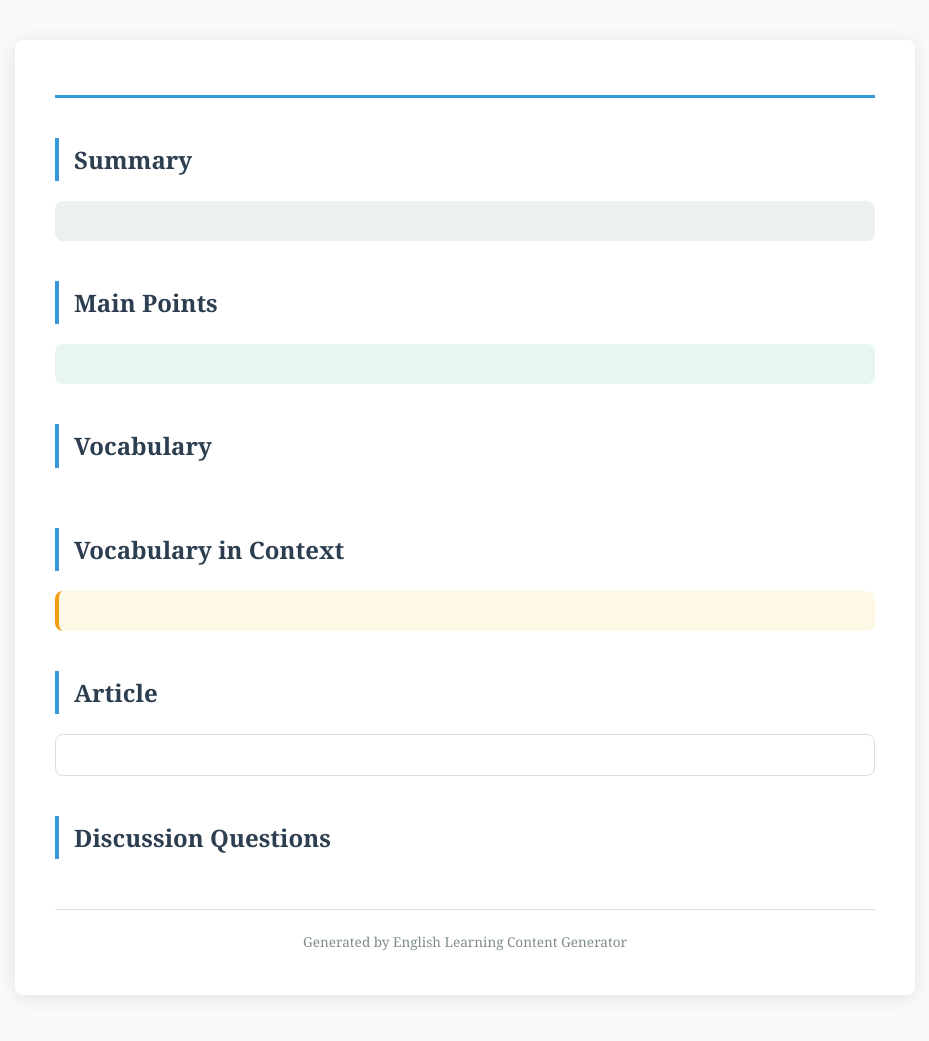
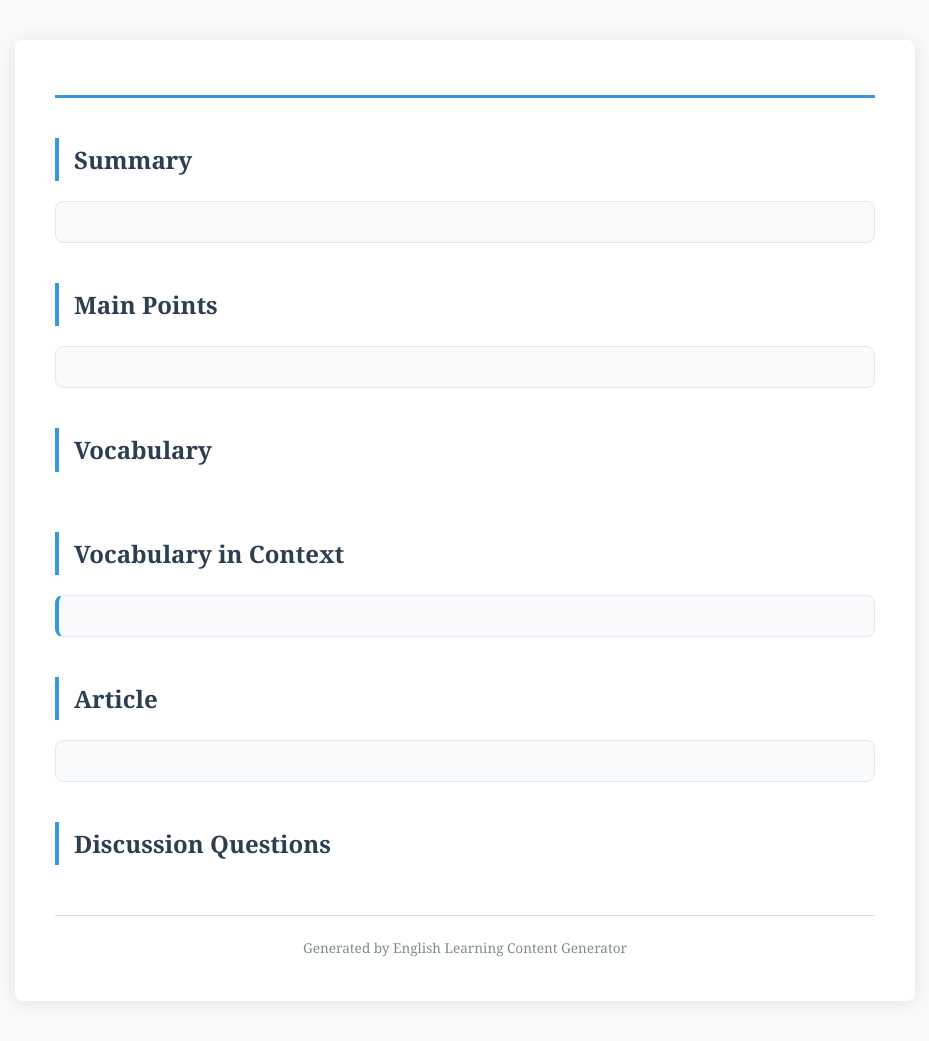
Before and after one commit to cbr600fsgth/npr_material, a Python web app: template templates/learning_template.html in a window 1280 px wide. Shown: the whole page, without its empty margins (175-1104 px from the left). Before the commit the page ends 997 px from the top, so only its background shows below. Run offline with Jinja, Linux system fonts and the light colour scheme; the template is opened without the code that fills it, so the values that code supplies are empty.

Commit message:
HTMLテンプレートのセクション背景色を統一
全セクションの背景色を#f8fafc（薄いブルーグレー）に統一し、
ボーダー色を#e2e8f0に変更することでプロフェッショナルな外観を実現。

変更箇所:
- Summary, Main Points, Vocabulary Items, Vocabulary in Context,
  Article, Discussion Questions の6セクション

Co-Authored-By: Claude Opus 4.5 <noreply@anthropic.com>

```diff
--- a/templates/learning_template.html
+++ b/templates/learning_template.html
@@ -46,7 +46,8 @@
         }
 
         .summary {
-            background-color: #ecf0f1;
+            background-color: #f8fafc;
+            border: 1px solid #e2e8f0;
             padding: 20px;
             border-radius: 8px;
             margin-bottom: 30px;
@@ -54,7 +55,8 @@
         }
 
         .main-points {
-            background-color: #e8f6f3;
+            background-color: #f8fafc;
+            border: 1px solid #e2e8f0;
             padding: 20px 20px 20px 40px;
             border-radius: 8px;
             margin-bottom: 30px;
@@ -72,8 +74,8 @@
         }
 
         .vocab-item {
-            background-color: #fff;
-            border: 1px solid #ddd;
+            background-color: #f8fafc;
+            border: 1px solid #e2e8f0;
             border-radius: 8px;
             padding: 15px;
             box-shadow: 0 2px 5px rgba(0, 0, 0, 0.05);
@@ -108,11 +110,12 @@
         }
 
         .vocab-sentences {
-            background-color: #fef9e7;
+            background-color: #f8fafc;
+            border: 1px solid #e2e8f0;
+            border-left: 4px solid #3498db;
             padding: 20px;
             border-radius: 8px;
             margin-bottom: 30px;
-            border-left: 4px solid #f39c12;
         }
 
         .vocab-sentences p {
@@ -126,10 +129,10 @@
         }
 
         .article-content {
-            background-color: #fff;
+            background-color: #f8fafc;
+            border: 1px solid #e2e8f0;
             padding: 20px;
             border-radius: 8px;
-            border: 1px solid #ddd;
             margin-bottom: 30px;
             line-height: 2;
         }
@@ -150,7 +153,8 @@
         .discussion-section li {
             margin-bottom: 15px;
             padding: 10px;
-            background-color: #fdf2e9;
+            background-color: #f8fafc;
+            border: 1px solid #e2e8f0;
             border-radius: 4px;
         }
 
```
